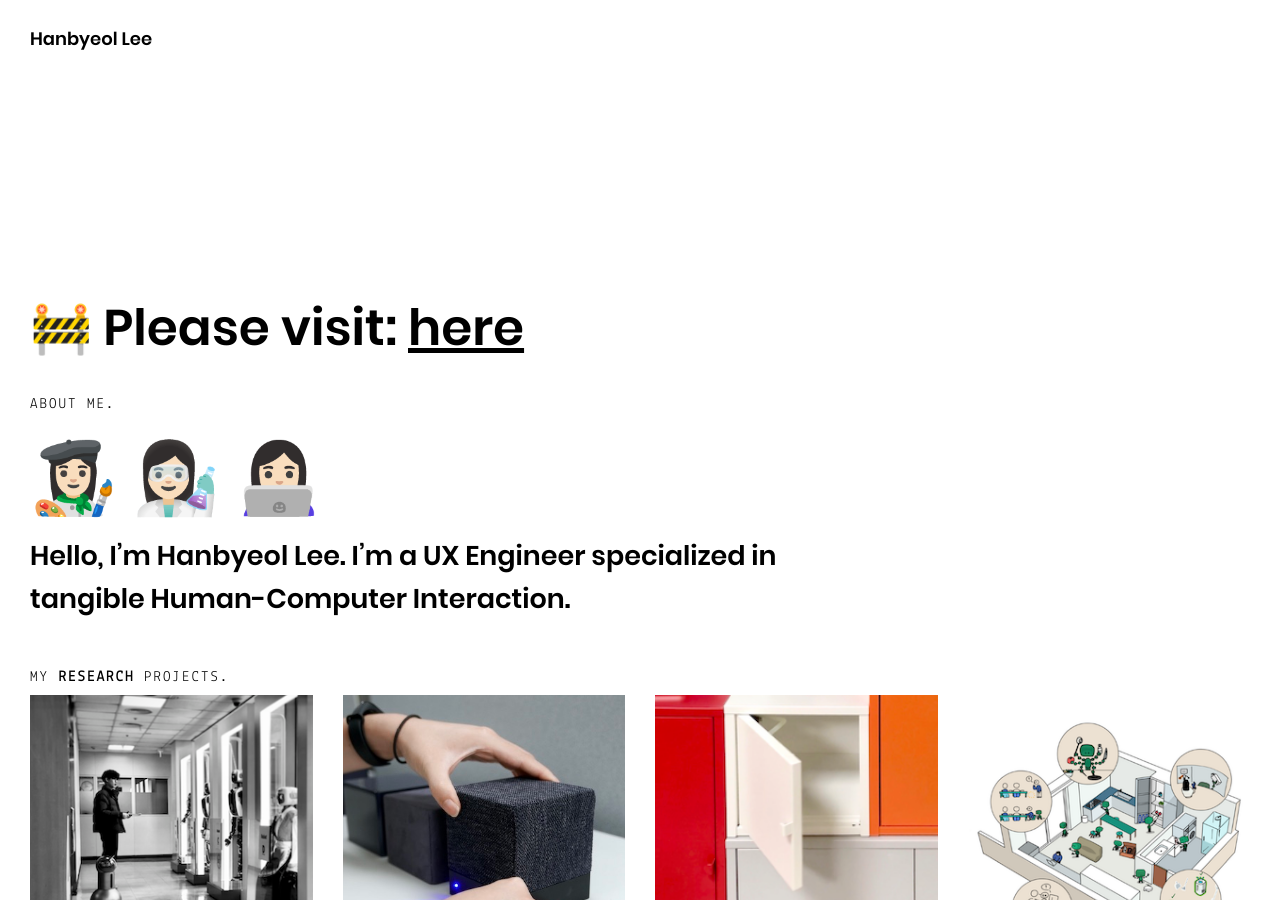
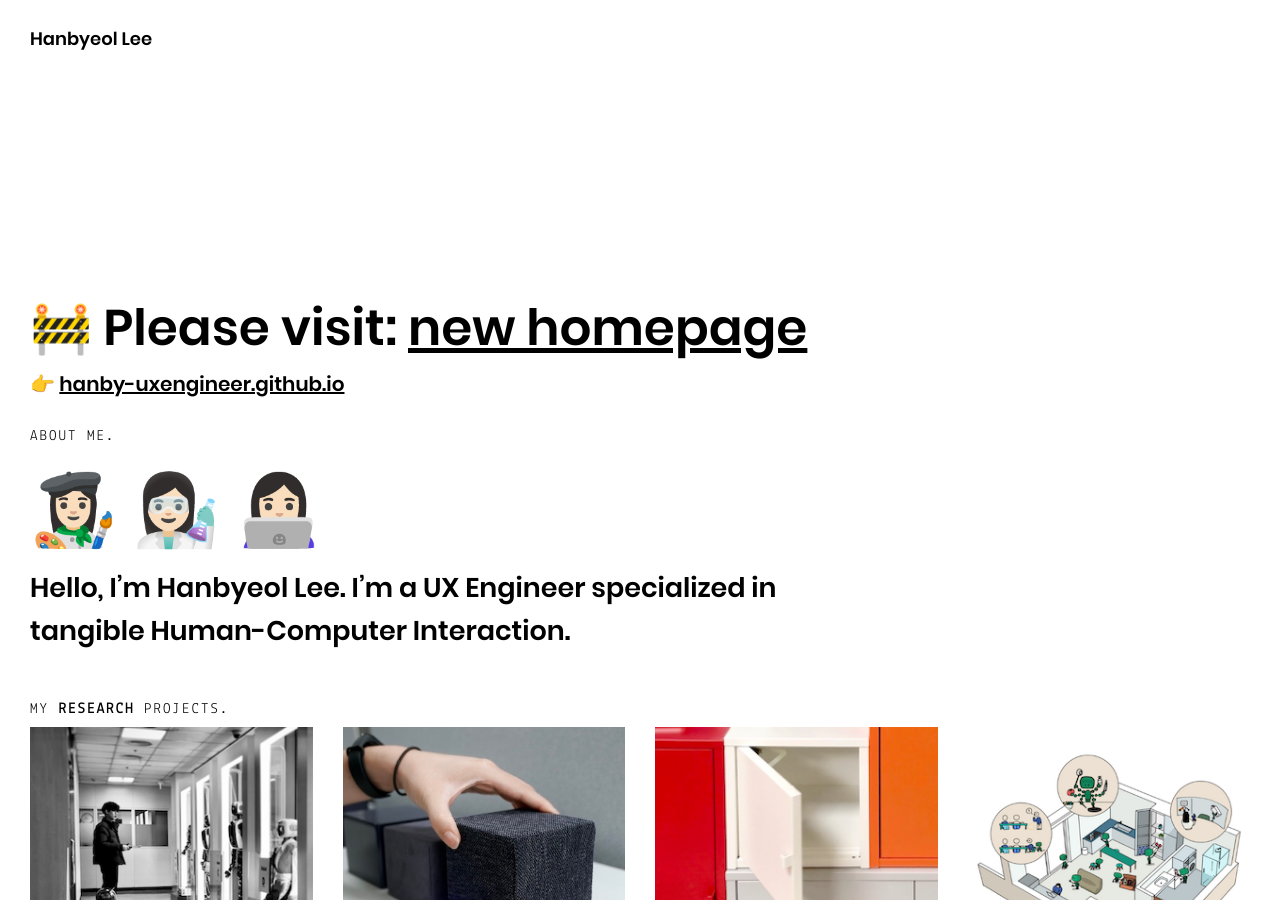
Before and after one commit to hanby-ixd/hanby-ixd.github.io, a Jekyll site: the page built from index.html, in a window 1280 px wide and 900 px high. Built offline with Jekyll 4.4.1, drawn with Linux system fonts in a browser that asks for light colours; nearby versions of some CDN libraries; library files that are not in the unit come from our copies.

Commit message:
Update index.html

```diff
--- a/index.html
+++ b/index.html
@@ -19,7 +19,8 @@
 	<main class="content">
 		<section class="intro">
 			<div class="container">
-				<p style="font-size:50px">&#128679; Please visit: <u><a href="https://hanby-uxengineer.github.io">here</a></u></p>
+				<p style="font-size:50px">&#128679; Please visit: <u><a href="https://hanby-uxengineer.github.io">new homepage</a></u></p>
+				<p style="font-size:20px">&#128073; <u><a href="https://hanby-uxengineer.github.io">hanby-uxengineer.github.io</a></u></p>
 					<br>
 				<h4>About me.</h4>
 				<p style="font-size:70px">&#128105;&#127995;&#8205;&#127912; &#128105;&#127995;&#8205;&#128300; &#128105;&#127995;&#8205;&#128187; </p>
```
